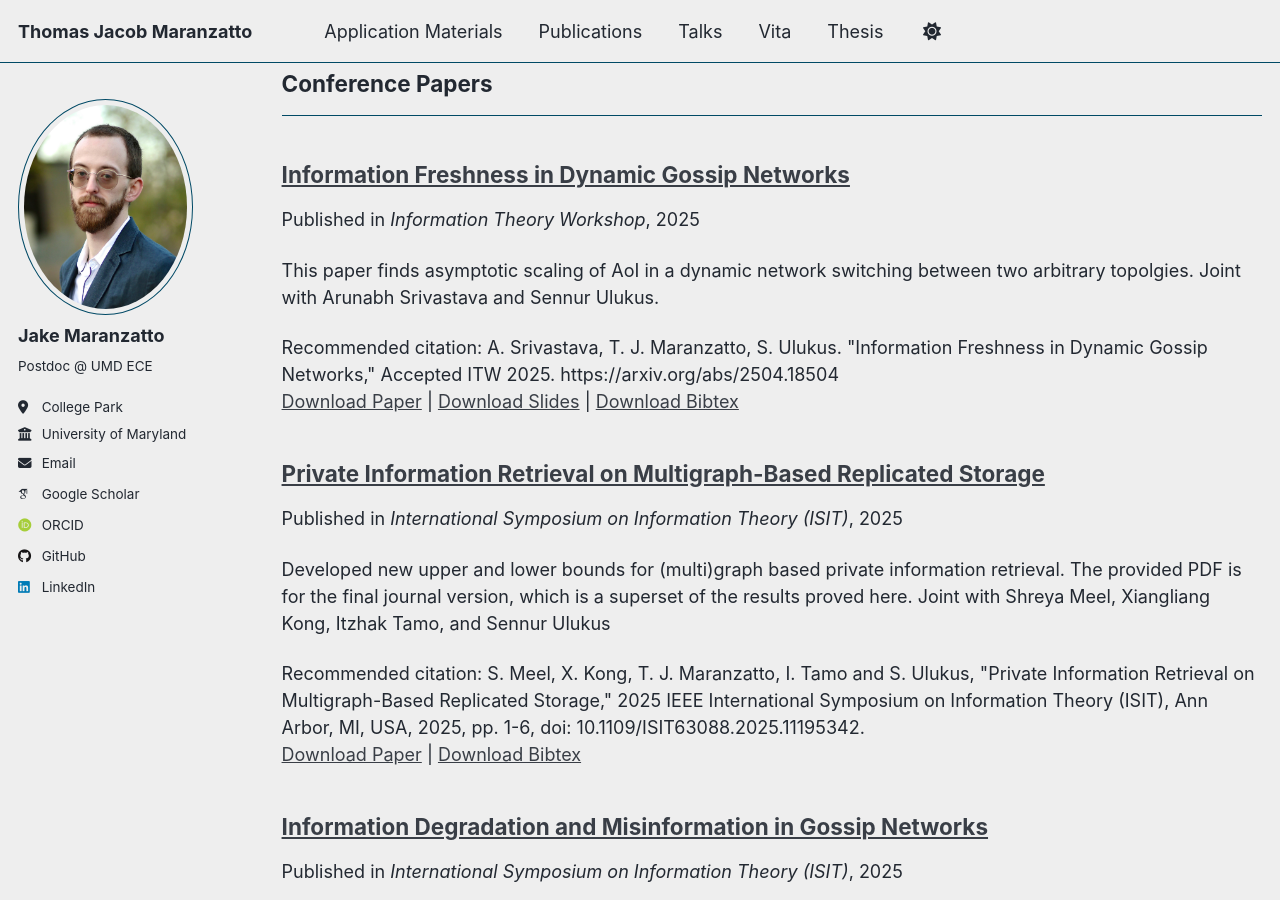
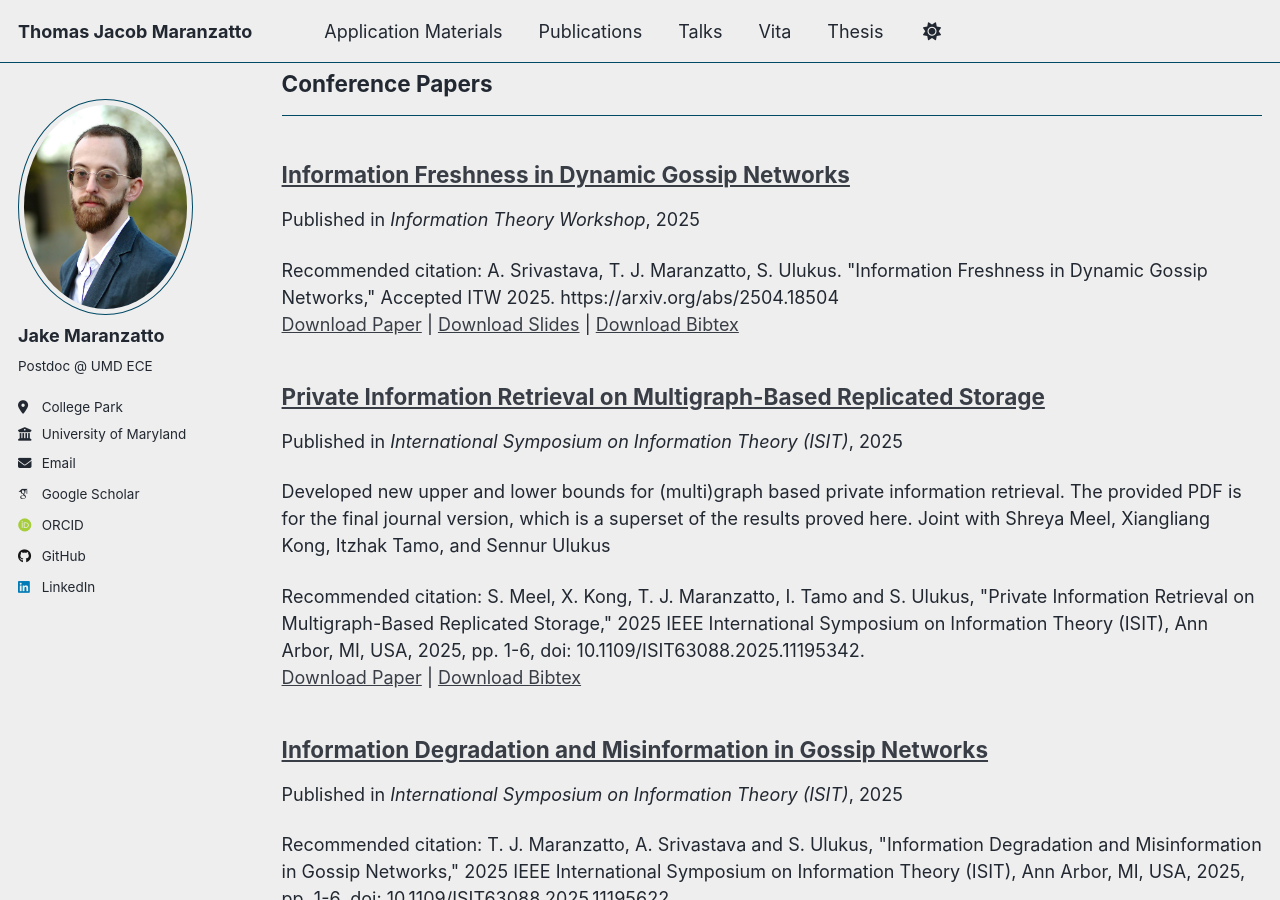
Before and after one commit to TMaranzatto/TMaranzatto.github.io, a Jekyll site: the page built from _pages/publications.html, in a window 1280 px wide and 900 px high, scrolled down 835 px. Built offline with Jekyll 4.4.1, drawn with Linux system fonts in a browser that asks for light colours; some web fonts are replaced; a script that is not in the unit is left out.

Commit message:
Update Information-Freshness-in-Dynamic-Gossip-Networks.md

```diff
--- a/_publications/Information-Freshness-in-Dynamic-Gossip-Networks.md
+++ b/_publications/Information-Freshness-in-Dynamic-Gossip-Networks.md
@@ -7,7 +7,7 @@ category: conferences
 
 permalink: /publication/2025-04-25-dynamic-fresh
 
-excerpt: 'This paper finds asymptotic scaling of AoI in a dynamic network switching between two arbitrary topolgies.  Joint with Arunabh Srivastava and Sennur Ulukus.'
+excerpt: ''
 
 date: 2025-09-29
 
```
